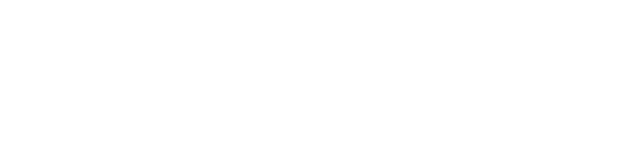
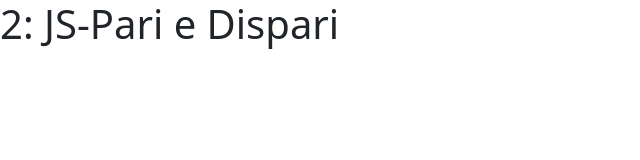
Before and after one commit to GiorgiaSecchi/js-paliedispari, a plain HTML site: page js-paridispari/index.html in a window 1280 px wide. Shown: the whole page, without its empty margins (0-640 px from the left). Drawn offline with nearby package versions, Linux system fonts and the light colour scheme; files that its build step writes are made by us from their sources.

Commit message:
nome es.

```diff
--- a/js-paridispari/index.html
+++ b/js-paridispari/index.html
@@ -32,6 +32,8 @@
     <link rel="stylesheet" href="./css/style.css" />
   </head>
   <body>
+    <h1>2: JS-Pari e Dispari</h1>
+
     <!-- BOOTSTRAP JS-->
     <script
       src="https://cdn.jsdelivr.net/npm/bootstrap@5.3.3/dist/js/bootstrap.bundle.min.js"
```
Also changed, not shown: js-palidroma/index.html (+2 -0 lines).
